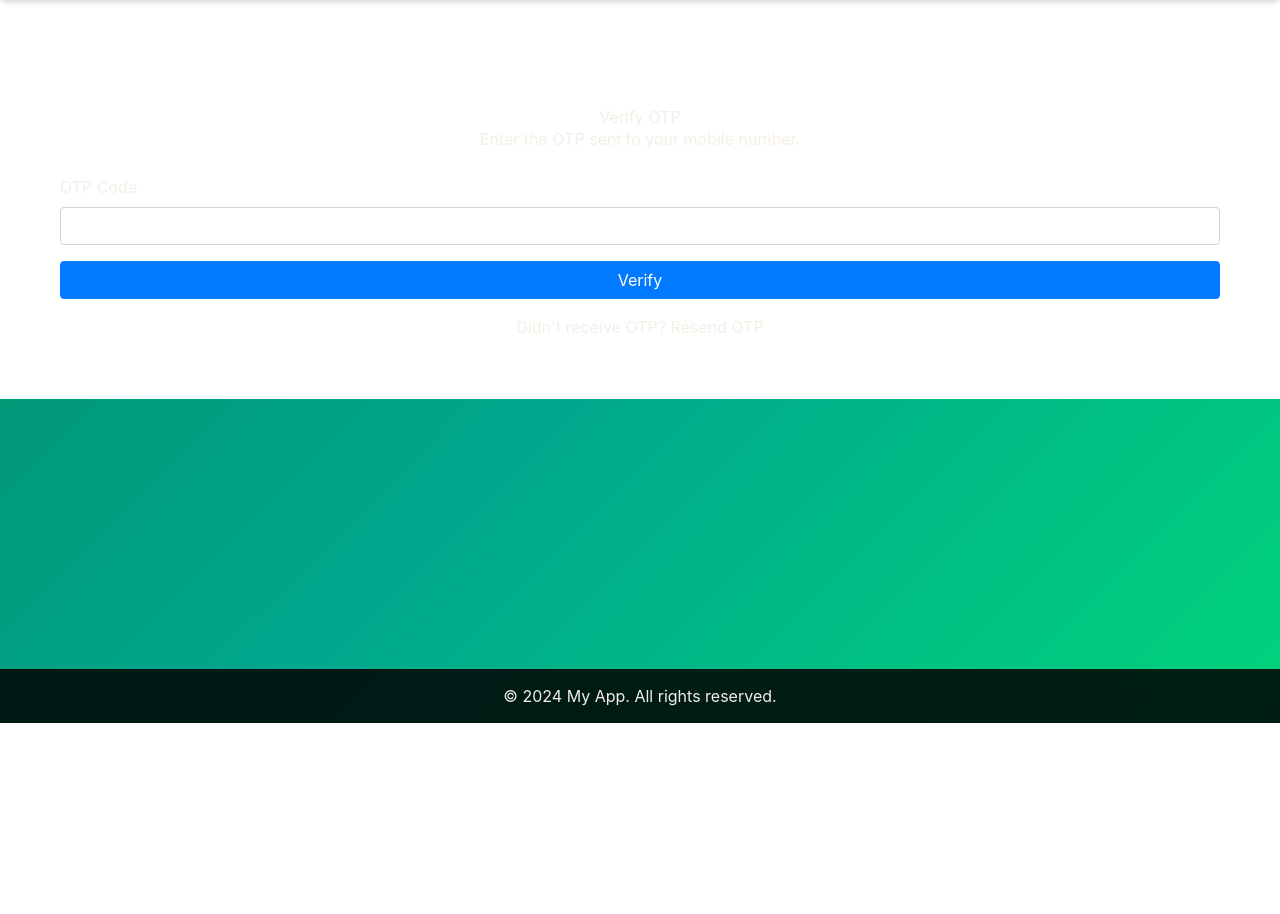
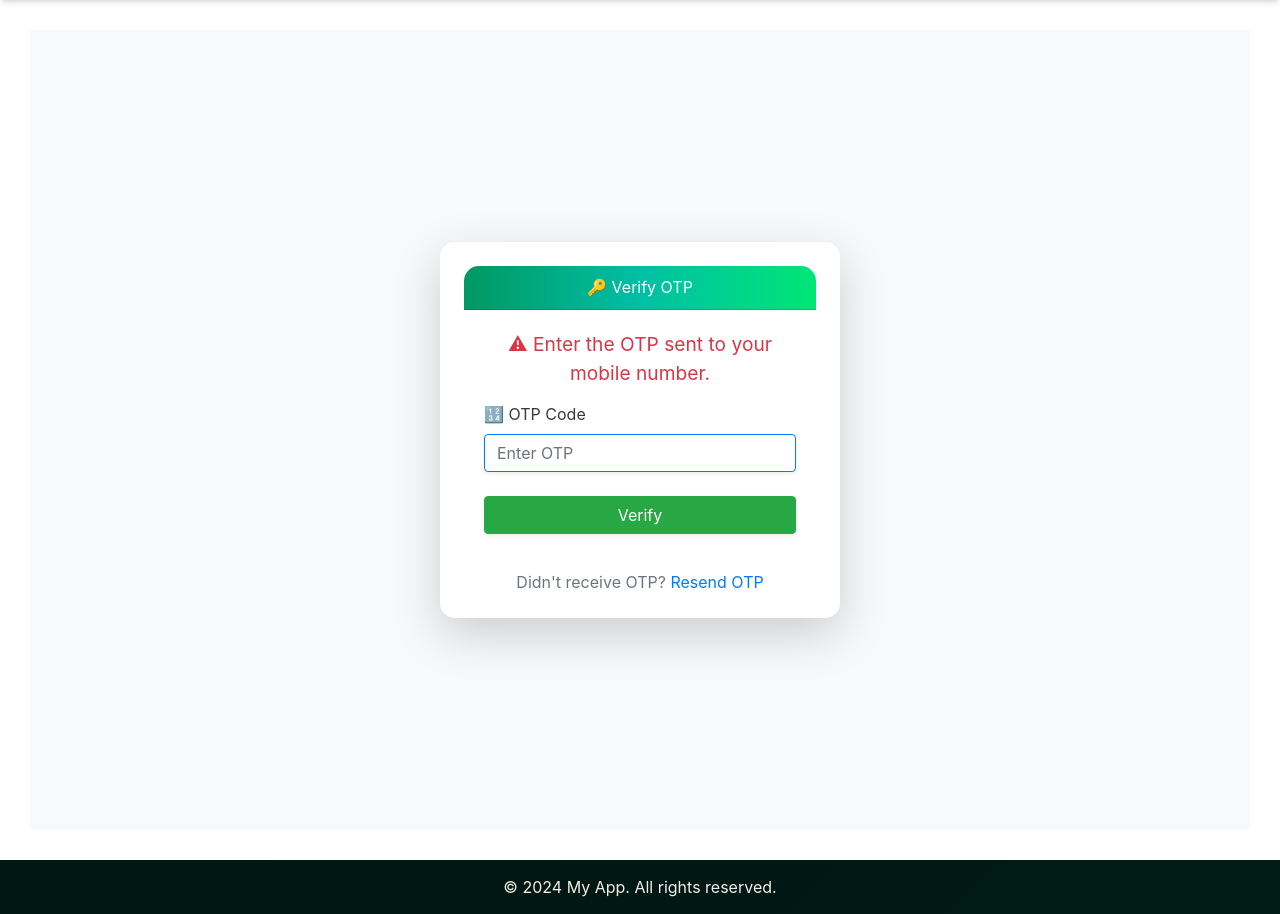
Before and after one commit to shyammmmm21/museum-ticket-booking-system, a Flask app: page /verify_otp in a window 1280 px wide. Shown: the part 77-991 px from the top of the page. Before the commit the page ends 800 px from the top, so only its background shows below. Run offline with Flask 3, Linux system fonts and the light colour scheme; some libraries are stand-ins or nearby versions.

Commit message:
Update verify_otp.html

```diff
--- a/templates/verify_otp.html
+++ b/templates/verify_otp.html
@@ -3,9 +3,16 @@
 {% block title %}Verify OTP{% endblock %}
 
 {% block content %}
-<div class="container mt-5">
-    <h2 class="text-center">Verify OTP</h2>
-    <p class="text-center">Enter the OTP sent to your mobile number.</p>
+<div class="d-flex justify-content-center align-items-center" style="height: 100vh; background-color: #f8f9fa;">
+    <div class="card shadow-lg p-4" style="width: 100%; max-width: 400px; border-radius: 15px; background-color: #ffffff;">
+        <div class="card-header bg-gradient-to-r from-[#019863] via-[#00BFA5] to-[#00E676] text-white text-center" style="border-radius: 15px 15px 0 0;">
+            <h3 class="mb-0">🔑 Verify OTP</h3>
+        </div>
+
+        <div class="card-body">
+            <p class="text-center fw-bold text-danger" style="font-size: 1.2rem; margin-bottom: 15px;">
+                ⚠ Enter the OTP sent to your mobile number.
+            </p>
 
             {% with messages = get_flashed_messages(with_categories=True) %}
                 {% if messages %}
@@ -15,16 +22,33 @@
                 {% endif %}
             {% endwith %}
 
-    <form method="POST" action="{{ url_for('verify_otp') }}" class="mt-4">
-        <div class="mb-3">
-            <label for="otp" class="form-label">OTP Code</label>
-            <input type="text" class="form-control" id="otp" name="otp" required>
+            <form method="POST" action="{{ url_for('verify_otp') }}">
+                <!-- OTP Input -->
+                <div class="form-group">
+                    <label for="otp" class="fw-bold text-dark">🔢 OTP Code</label>
+                    <input
+                        type="text"
+                        id="otp"
+                        name="otp"
+                        class="form-control border border-primary shadow-sm"
+                        placeholder="Enter OTP"
+                        required>
                 </div>
-        <button type="submit" class="btn btn-primary w-100">Verify</button>
+
+                <!-- Submit Button -->
+                <div class="d-grid gap-2 mt-4">
+                    <button type="submit" class="btn btn-success w-100 shadow-sm">Verify</button>
+                </div>
             </form>
+        </div>
 
-    <p class="text-center mt-3">
-        Didn't receive OTP? <a href="{{ url_for('register') }}">Resend OTP</a>
+        <!-- Resend OTP Link -->
+        <div class="text-center mt-3">
+            <p class="text-muted">
+                Didn't receive OTP?
+                <a href="{{ url_for('register') }}" class="text-primary fw-bold">Resend OTP</a>
             </p>
         </div>
+    </div>
+</div>
 {% endblock %}
```
Lines whose indentation alone changed are shown as unchanged.
